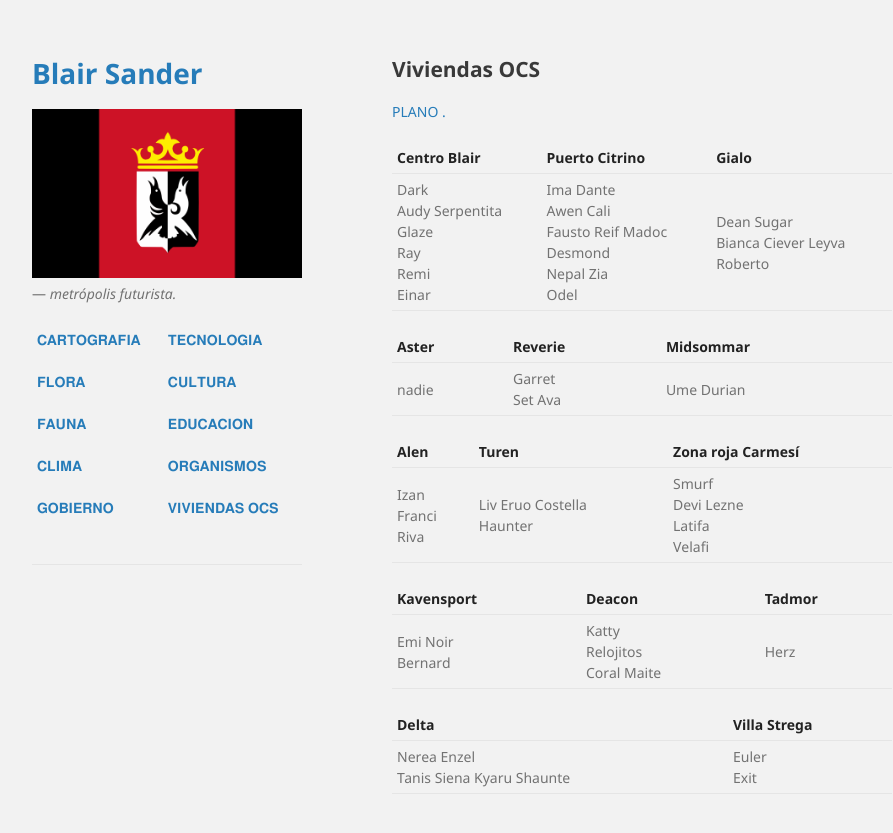
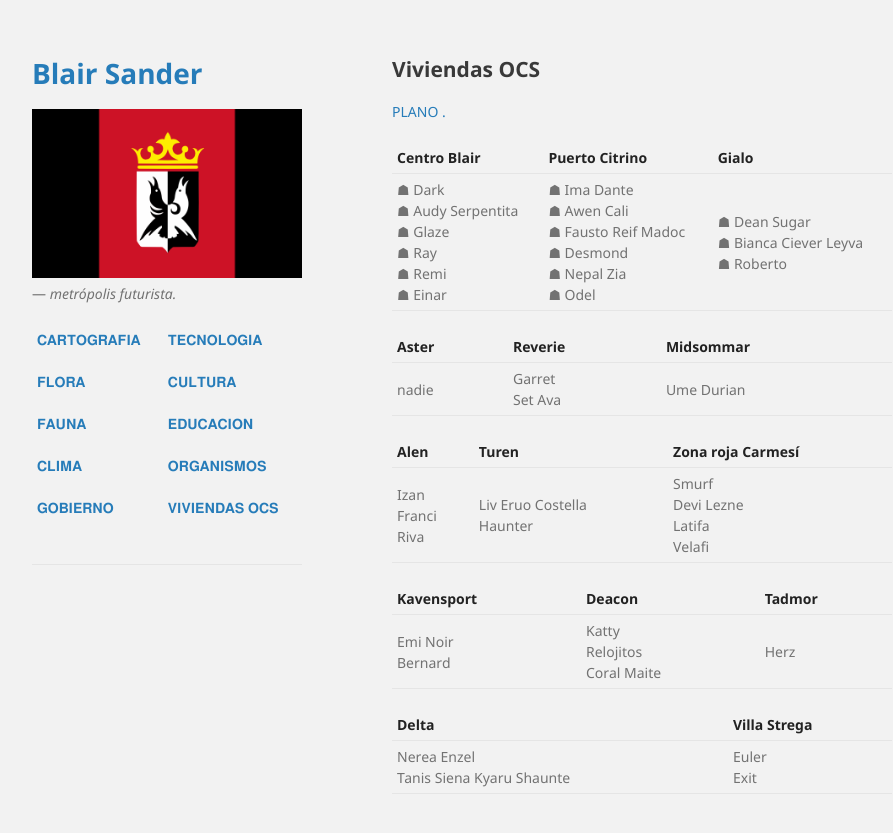
Before and after one commit to BlairSander/ciudad, a Jekyll site: the page built from ocs.md, in a window 1280 px wide. Shown: the top 833 px of the page, without its empty margins (178-1071 px from the left). Built offline with Jekyll 4.4.1, drawn with Linux system fonts in a browser that asks for light colours.

Commit message:
Update ocs.md

```diff
--- a/ocs.md
+++ b/ocs.md
@@ -8,7 +8,7 @@ layout: default
 
 | **Centro Blair**| **Puerto Citrino**| **Gialo**|
 |:-------------|:------------------|:------|
-| Dark <br>Audy Serpentita <br>Glaze <br>Ray <br>Remi <br>Einar | Ima Dante <br>Awen Cali <br>Fausto Reif Madoc <br>Desmond <br>Nepal Zia <br>Odel | Dean Sugar <br>Bianca Ciever Leyva <br>Roberto |
+| ☗ Dark <br>☗ Audy Serpentita <br>☗ Glaze <br>☗ Ray <br>☗ Remi <br>☗ Einar | ☗ Ima Dante <br>☗ Awen Cali <br>☗ Fausto Reif Madoc <br>☗ Desmond <br>☗ Nepal Zia <br>☗ Odel | ☗ Dean Sugar <br>☗ Bianca Ciever Leyva <br>☗ Roberto |
 
 
 | **Aster**| **Reverie**| **Midsommar** |
```
